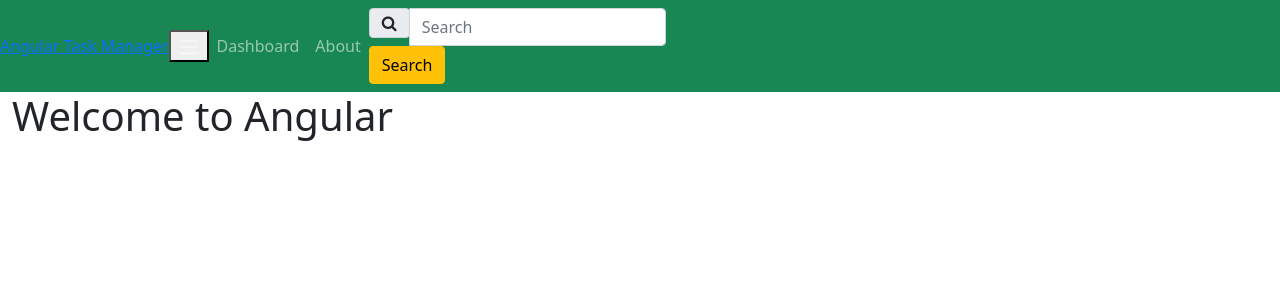
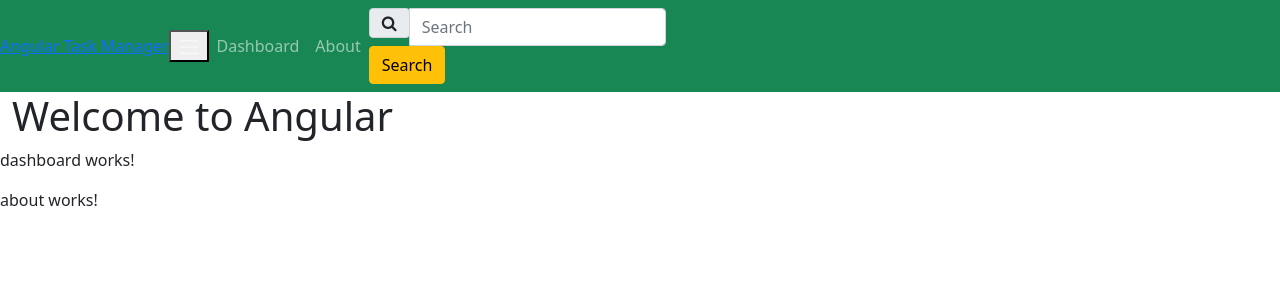
Before and after one commit to puru001/TaskManager, an Angular app: page / in a window 1280 px wide. Shown: the top 300 px of the page. Built offline with nearby package versions, Linux system fonts and the light colour scheme.

Commit message:
Create and Nest Components

```diff
--- /dev/null
+++ b/src/app/about/about.component.html
@@ -0,0 +1 @@
+<p>about works!</p>
--- /dev/null
+++ b/src/app/about/about.component.ts
@@ -0,0 +1,15 @@
+import { Component, OnInit } from '@angular/core';
+
+@Component({
+  selector: 'about',
+  templateUrl: './about.component.html',
+  styleUrls: ['./about.component.scss']
+})
+export class AboutComponent implements OnInit {
+
+  constructor() { }
+
+  ngOnInit(): void {
+  }
+
+}
--- a/src/app/app.component.html
+++ b/src/app/app.component.html
@@ -28,3 +28,9 @@
 <div class="container-fluid">
   <h1>Welcome to Angular</h1>
 </div>
+<div>
+  <app-dashboard></app-dashboard>
+</div>
+<div>
+  <about></about>
+</div>
--- a/src/app/app.module.ts
+++ b/src/app/app.module.ts
@@ -4,11 +4,13 @@ import { NgModule } from '@angular/core';
 import { AppRoutingModule } from './app-routing.module';
 import { AppComponent } from './app.component';
 import { DashboardComponent } from './dashboard/dashboard.component';
+import { AboutComponent } from './about/about.component';
 
 @NgModule({
   declarations: [
     AppComponent,
-    DashboardComponent
+    DashboardComponent,
+    AboutComponent
   ],
   imports: [
     BrowserModule,
```
Also changed, not shown: src/app/about/about.component.scss (added), 1 other file (tests, documents, lock files or other folders).
